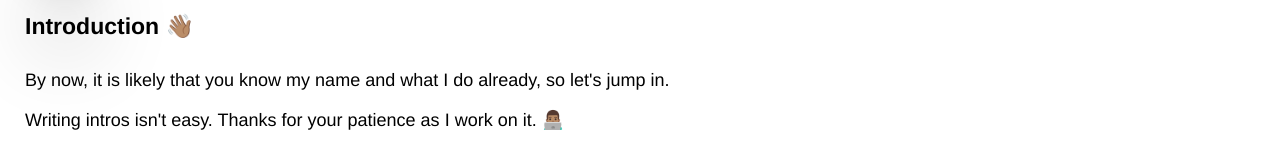
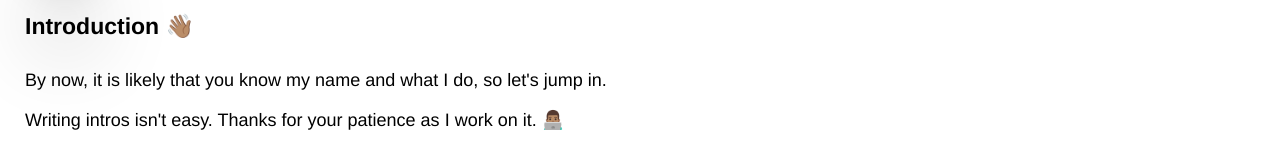
Before and after one commit to tahaafzal5/personal-website-2.0, a React (Create React App) app: page /#/ in a window 1280 px wide. Shown: the part 228-388 px from the top of the page. Built offline with nearby package versions, Linux system fonts and the light colour scheme.

Commit message:
modify sentence to remove redundancy

```diff
--- a/src/Pages/Home/Home.js
+++ b/src/Pages/Home/Home.js
@@ -17,7 +17,7 @@ function Home() {
             </div>
 
             <div className="content">
-                <p>By now, it is likely that you know my name and what I do already, so let's jump in.</p>
+                <p>By now, it is likely that you know my name and what I do, so let's jump in.</p>
                 <p>Writing intros isn't easy. Thanks for your patience as I work on it. 👨🏽‍💻</p>
             </div>
 
```
